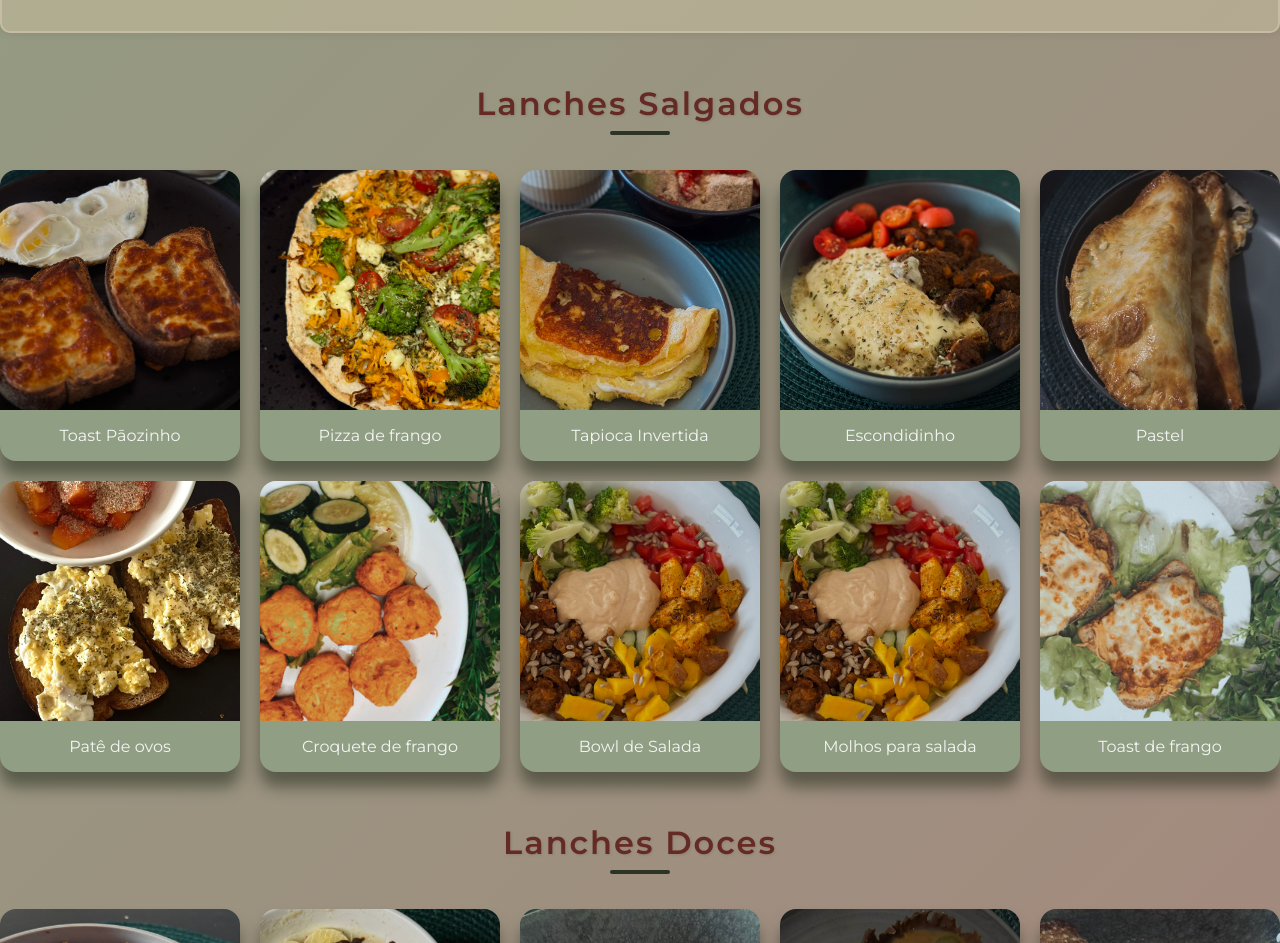
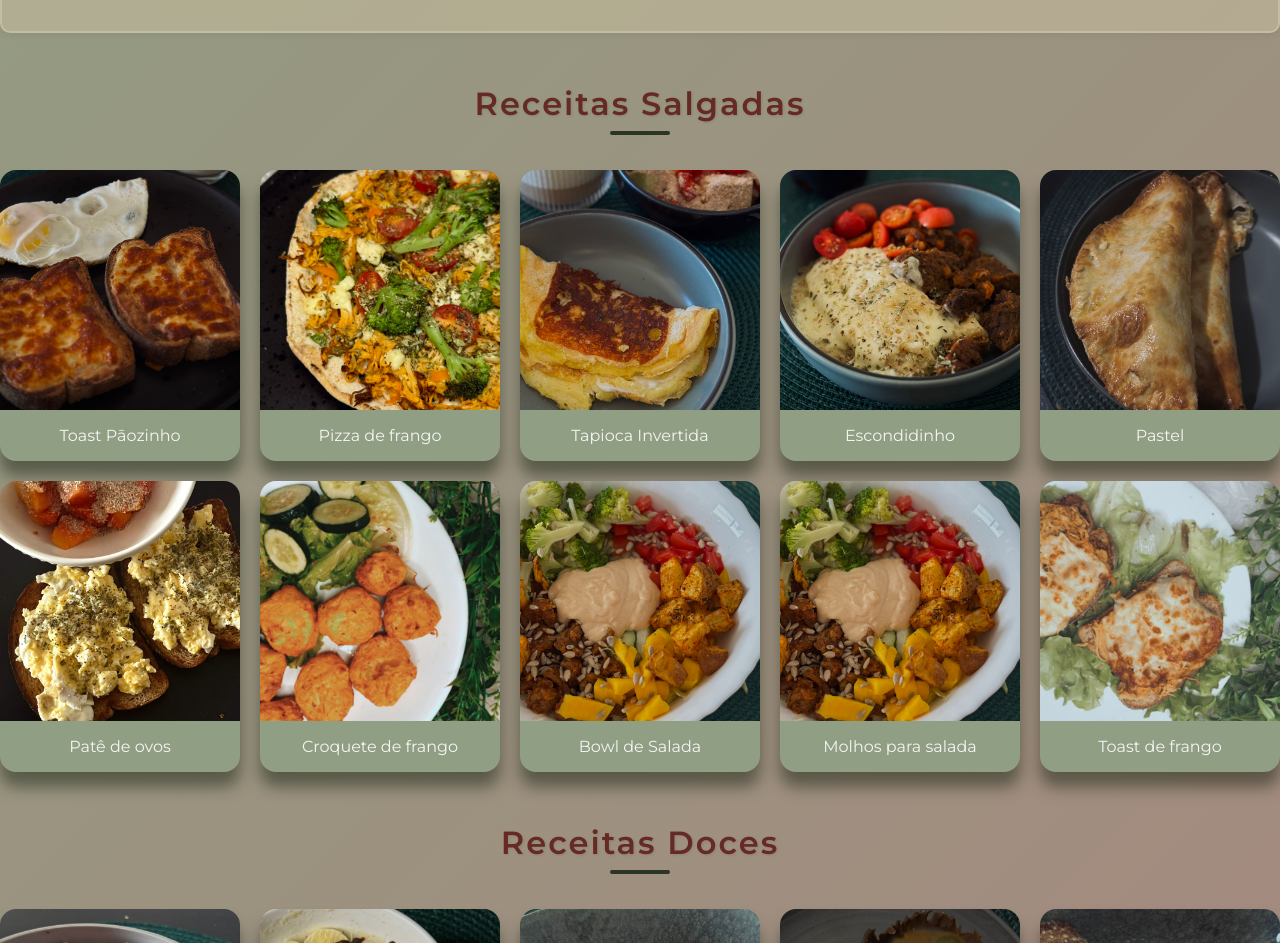
Before and after one commit to aneelise/receitas, a plain HTML site: page index.html in a window 1280 px wide. Shown: the part 730-1673 px from the top of the page. Drawn offline with Linux system fonts and the light colour scheme.

Commit message:
alteracao h2

```diff
--- a/index.html
+++ b/index.html
@@ -40,10 +40,10 @@
     </p>
   </div>
 
-  <h2>Lanches Salgados</h2>
+  <h2>Receitas Salgadas</h2>
 <div class="grade-receitas" id="lanches-salgados"></div>
 
-<h2>Lanches Doces</h2>
+<h2>Receitas Doces</h2>
 <div class="grade-receitas" id="lanches-doces"></div>
 
   <div class="modal" id="modal"> <!-- modal é a janelinha com o passo a passo -->
```
